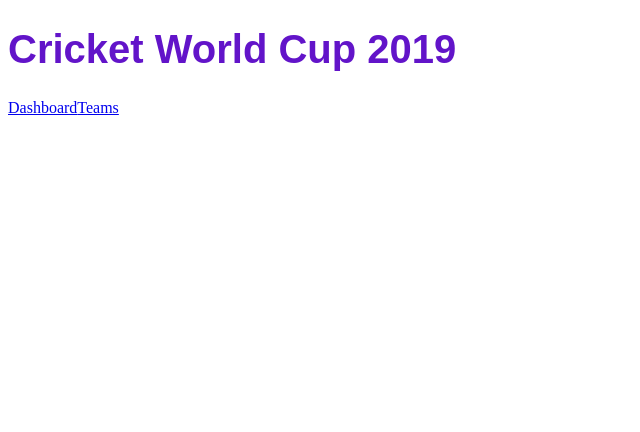
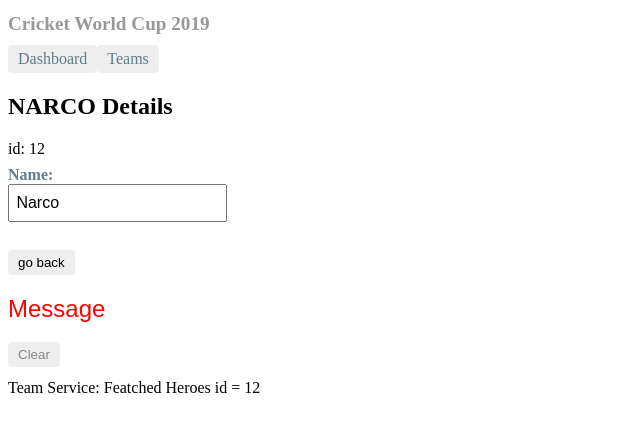
Before and after one commit to aniketbumbc/Team-Info, an Angular app: page /detail/12 in a window 1280 px wide. Before the commit this address led to /. Shown: the top 432 px of the page, without its empty margins (0-640 px from the left). Built offline with nearby package versions, Linux system fonts and the light colour scheme.

Commit message:
router and shared service

```diff
--- a/src/app/app-routing.module.ts
+++ b/src/app/app-routing.module.ts
@@ -6,10 +6,11 @@
 import{DashboardComponent} from '../app/dashboard/dashboard.component';
 
 const routes: Routes = [
+  { path: '', redirectTo: '/dashboard', pathMatch: 'full' },
   {path:'teams',component:TeamsComponent},
   {path:'dashboard',component:DashboardComponent},
-  { path: '', redirectTo: '/dashboard', pathMatch: 'full' }
-];
+  { path: 'detail/:id', component: TeamDetailsComponent }
+  ];
 
 @NgModule({
   imports: [RouterModule.forRoot(routes)],
--- a/src/app/app.component.css
+++ b/src/app/app.component.css
@@ -1,25 +1,29 @@
-h1{
-    color: rgb(98, 20, 201);
-    font-family: Arial, Helvetica, sans-serif;
-     font-size: 250%;
+/* AppComponent's private CSS styles */
+h1 {
+  font-size: 1.2em;
+  color: #999;
+  margin-bottom: 0;
 }
-
-h3 h2{
-    color: #444;
-    font-family: Arial, Helvetica, sans-serif;
-    font-weight: lighter;
-
+h2 {
+  font-size: 2em;
+  margin-top: 0;
+  padding-top: 0;
 }
-
-body{
-    margin: 2em;
+nav a {
+  padding: 5px 10px;
+  text-decoration: none;
+  margin-top: 10px;
+  display: inline-block;
+  background-color: #eee;
+  border-radius: 4px;
 }
-
-body, input[type="text"], button {
-    color: #888;
-    font-family: Cambria, Georgia;
-  }
-
-  {
-    font-family: Arial, Helvetica, sans-serif;
-  }
+nav a:visited, a:link {
+  color: #607d8b;
+}
+nav a:hover {
+  color: #039be5;
+  background-color: #cfd8dc;
+}
+nav a.active {
+  color: #039be5;
+}
--- a/src/app/dashboard/dashboard.component.html
+++ b/src/app/dashboard/dashboard.component.html
@@ -1,6 +1,7 @@
 <h3> Top Teams </h3>
 <div class="grid grid-pad">
-  <a *ngFor="let team of teams" class="col-1-4">
+  <a *ngFor="let team of teams" class="col-1-4"
+    routerLink="/detail/{{team.id}}">
     <div class="module hero">
       <h4>{{team.name}}</h4>
     </div>
--- a/src/app/team-details/team-details.component.css
+++ b/src/app/team-details/team-details.component.css
@@ -0,0 +1,31 @@
+/* HeroDetailComponent's private CSS styles */
+label {
+    display: inline-block;
+    width: 3em;
+    margin: .5em 0;
+    color: #607D8B;
+    font-weight: bold;
+  }
+  input {
+    height: 2em;
+    font-size: 1em;
+    padding-left: .4em;
+  }
+  button {
+    margin-top: 20px;
+    font-family: Arial;
+    background-color: #eee;
+    border: none;
+    padding: 5px 10px;
+    border-radius: 4px;
+    cursor: pointer;
+    cursor: hand;
+  }
+  button:hover {
+    background-color: #cfd8dc;
+  }
+  button:disabled {
+    background-color: #eee;
+    color: #ccc;
+    cursor: auto;
+  }
--- a/src/app/team-details/team-details.component.html
+++ b/src/app/team-details/team-details.component.html
@@ -6,4 +6,5 @@
       <input [(ngModel)]="team.name" placeholder="Team Name">
     </label>
   </div>
+  <button (click)="goBack()">go back</button>
   </div>
--- a/src/app/team-details/team-details.component.ts
+++ b/src/app/team-details/team-details.component.ts
@@ -1,5 +1,8 @@
 import { Component, OnInit, Input } from '@angular/core';
 import {Teams} from '../teams';
+import { ActivatedRoute } from '@angular/router';
+import { Location } from '@angular/common';
+import { TeamService } from '../team.service';
 
 
 
@@ -12,9 +15,20 @@
 
   @Input()team:Teams;
 
-  constructor() { }
+  constructor(
+    private route: ActivatedRoute,
+    private teamService: TeamService,
+    private location: Location ) { }
 
-  ngOnInit() {
+  ngOnInit():void {
+    this.getTeam();
   }
-
+  getTeam():void{
+    const id = +this.route.snapshot.paramMap.get('id');
+    this.teamService.getTeam(id)
+    .subscribe(Teams => this.team = Teams);
+  }
+  goBack():void{
+    this.location.back();
+  }
 }
--- a/src/app/team.service.ts
+++ b/src/app/team.service.ts
@@ -9,11 +9,17 @@
   providedIn: 'root'
 })
 export class TeamService {
+  constructor(private messageService: MessagesService) { }
 
-  getTeams():Observable<Teams[]>{
-    this.messageService.add('Team Service: Featched Heroes');
-    return of (TEAMS);
+  getTeams(): Observable<Teams[]>{
+    this.messageService.add('Team Service: Featched Teams featch');
+    return of(TEAMS);
   }
 
-  constructor(private messageService: MessagesService) { }
+  getTeam(id: number):Observable<Teams>{
+    this.messageService.add('Team Service: Featched Heroes id = ' +id);
+    return of (TEAMS.find(team => team.id === id));
+  }
+
+
 }
--- a/src/app/teams/teams.component.css
+++ b/src/app/teams/teams.component.css
@@ -1,48 +1,51 @@
 /* HeroesComponent's private CSS styles */
-.selected {
-    background-color: rgb(129, 233, 69) !important;
-    color: rgb(15, 2, 2);
-  }
 .heroes {
   margin: 0 0 2em 0;
   list-style-type: none;
   padding: 0;
-    width: 10em;
+  width: 15em;
 }
 .heroes li {
+  position: relative;
   cursor: pointer;
-    position: relative;
-    left: 0;
   background-color: #EEE;
   margin: .5em;
   padding: .3em 0;
   height: 1.6em;
   border-radius: 4px;
 }
-  .heroes li.selected:hover {
-    background-color: #BBD8DC !important;
-    color: white;
-  }
+
 .heroes li:hover {
-    color: rgb(201, 56, 104);
+  color: #607D8B;
   background-color: #DDD;
   left: .1em;
 }
-  .heroes .text {
+
+.heroes a {
+  color: #888;
+  text-decoration: none;
   position: relative;
-    top: -3px;
+  display: block;
+  width: 250px;
 }
+
+.heroes a:hover {
+  color:#607D8B;
+}
+
 .heroes .badge {
   display: inline-block;
   font-size: small;
   color: white;
   padding: 0.8em 0.7em 0 0.7em;
-    background-color: rgb(140, 24, 207);
+  background-color: #607D8B;
   line-height: 1em;
   position: relative;
   left: -1px;
   top: -4px;
   height: 1.8em;
+  min-width: 16px;
+  text-align: right;
   margin-right: .8em;
   border-radius: 4px 0 0 4px;
 }
--- a/src/app/teams/teams.component.html
+++ b/src/app/teams/teams.component.html
@@ -1,12 +1,8 @@
 <h2> World Cups Teams  </h2>
-
-
 <ul class="heroes">
-    <li *ngFor="let team of teams"
-    [class.selected]="team === selectedTeams"
-        (click)="onSelect(team)">
+    <li *ngFor="let team of teams">
+      <a routerLink = "/detail/{{team.id}}">
       <span class="badge">{{team.id}}</span> {{team.name}}
+      </a>
     </li>
   </ul>
-
-  <app-team-details [team] ="selectedTeams"></app-team-details>
--- a/src/app/teams/teams.component.ts
+++ b/src/app/teams/teams.component.ts
@@ -1,7 +1,7 @@
 import { Component, OnInit } from '@angular/core';
-import {Teams} from  '../teams';
-import {TEAMS} from '../mock-teams';
-import {TeamService} from '../team.service';
+import { Teams } from '../teams';
+import { TEAMS } from '../mock-teams';
+import { TeamService } from '../team.service';
 
 @Component({
   selector: 'app-teams',
@@ -11,18 +11,10 @@
 export class TeamsComponent implements OnInit {
 
 
- teams:Teams[];
+  teams: Teams[];
+  constructor(private teamService: TeamService) { }
 
-selectedTeams: Teams;
-
-onSelect(team:Teams):void{
-  this.selectedTeams = team;
-}
-
-
-  constructor(private teamService: TeamService) {}
-
-  getTeams():void{
+  getTeams(): void {
     this.teamService.getTeams().subscribe(teams => this.teams = teams);
   }
 
```
Also changed, not shown: src/app/dashboard/dashboard.component.css (indentation only). Lines whose indentation alone changed are shown as unchanged.
